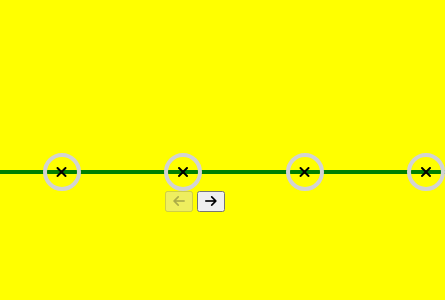
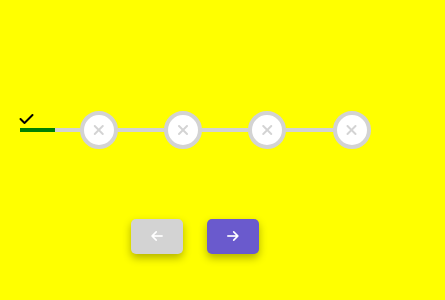
Before and after one commit to walid885/StepProgressBar, a plain HTML site: page index.html in a window 390 px wide. Shown: the part 240-540 px from the top of the page, 445 px wide, since content can reach past the window. Drawn offline with Linux system fonts and the light colour scheme.

Commit message:
finishing the styling of the project

```diff
--- a/style.css
+++ b/style.css
@@ -30,7 +30,7 @@ body{
 .prograssbarfront{
     position: absolute;
     height: 4px;
-    width: 100%;
+    width: 10%;
     background-color: green;
     border: none;
     z-index: -1;
@@ -41,10 +41,47 @@ body{
 .step{
     width: 30px;
     height: 30px;
-    background-color: whi;
+    background-color: white;
     border-radius: 50%;
     display: flex;
     justify-content: center;
     align-items: center;
-border: 4px solid lightgray;
+    border: 4px solid lightgray;
+    color: lightgray;
 }
+.step.ckd{
+    color:green;
+    border-color: green;
+}
+.step.ckd small{
+    position: absolute;
+    bottom: -20px;
+    font-family: cursive;
+}
+.btn{
+    background-color: slateblue;
+    border: none;
+    color: white;
+    padding: 10px 20px ;
+    margin:  70px 10px 0;
+    border-radius: 5px;
+    cursor: pointer;
+    box-shadow: 0 4px 8px rgba(0,0,0,.3);
+
+}
+.btn:hover{
+    opacity: .9;
+}
+.btn:active{
+    transform: scale(0.97);
+}
+.btn:disabled{
+    background-color: lightgray;
+}
+@media (max-width : 500px ) {
+    .progressCOnt{
+        width: 90vw;
+
+    }
+
+}
```
